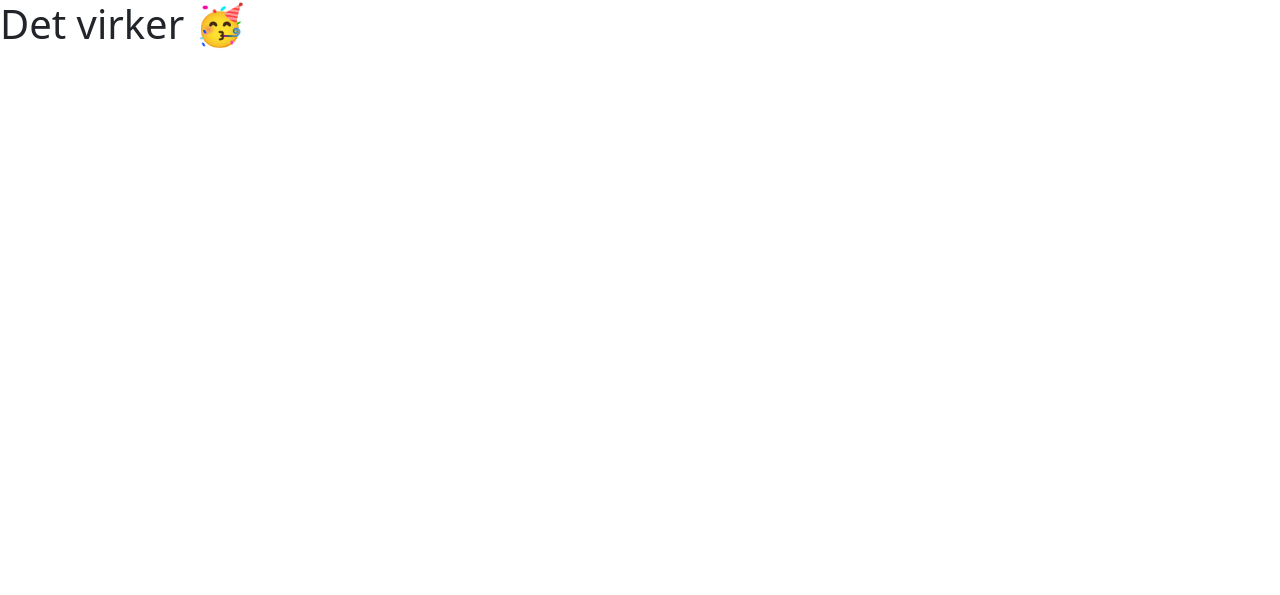
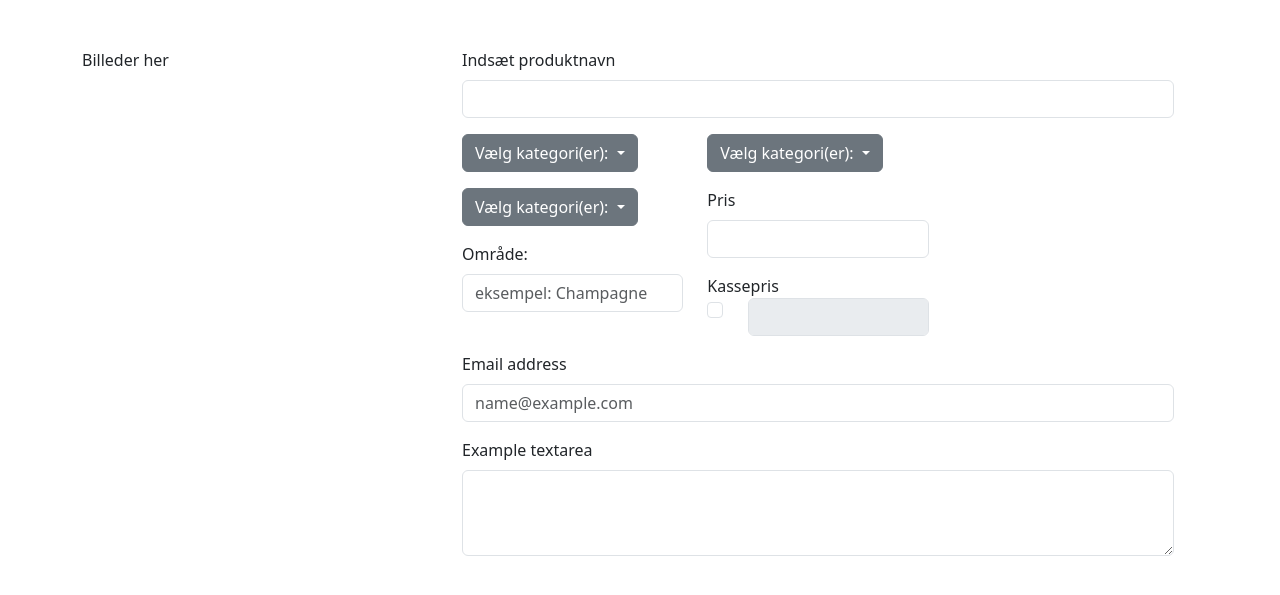
Before and after one commit to JonatanEmil/mul23e4semeks, a PHP site: page /indsaetprodukt.php in a window 1280 px wide. Shown: the top 595 px of the page. Run offline with PHP 8.4, Linux system fonts and the light colour scheme; data that the repository does not hold is empty; style sheets or scripts are compiled from the project's sources.

Commit message:
Progress på indsaetprodukt.php

```diff
--- a/css/styles.scss
+++ b/css/styles.scss
@@ -18,3 +18,8 @@ $theme-colors: map-merge($theme-colors, $custom-colors);
 @import "bootstrapComponents";
 
 // 5. Du kan lave styling her...
+.wide-dropdown {
+	width: 35vw;      /* ca. 576px på en 1920px skærm */
+	columns: 3;       /* del listen i 2 lodrette kolonner */
+	padding: 1rem;
+}
--- /dev/null
+++ b/footer.php
@@ -0,0 +1 @@
+<?php
--- /dev/null
+++ b/header.php
@@ -0,0 +1 @@
+<?php
--- a/indsaetprodukt.php
+++ b/indsaetprodukt.php
@@ -2,15 +2,17 @@
 /**
  * @var db $db
  */
-
 require "settings/init.php";
+$kategorier = $db->sql('SELECT * FROM kategorier ORDER BY katenavn ASC');
+$lande = $db->sql('SELECT * FROM lande ORDER BY landenavn ASC');
+$butikker = $db->sql('SELECT * FROM butikker ORDER BY butiknavn ASC');
 ?>
 <!DOCTYPE html>
 <html lang="da">
 <head>
     <meta charset="utf-8">
 
-    <title>Sigende titel</title>
+    <title>Indsæt produkt</title>
 
     <meta name="robots" content="All">
     <meta name="author" content="Udgiver">
@@ -23,7 +25,86 @@ require "settings/init.php";
 
 <body>
 
-<h1>Det virker 🥳</h1>
+<div class="container">
+    <div class="row mt-5">
+        <div class="col-4">
+            Billeder her
+        </div>
+        <div class="col-8 row">
+            <div class="mb-3">
+                <label for="produktnavn" class="form-label">Indsæt produktnavn</label>
+                <input type="text" class="form-control" id="produktnavn">
+            </div>
+            <div class="col-4">
+                    <div class="dropdown mb-3">
+                        <button class="btn btn-secondary dropdown-toggle" type="button" data-bs-toggle="dropdown" aria-expanded="false" data-bs-auto-close="inside">
+                            Vælg kategori(er):
+                        </button>
+                        <ul class="dropdown-menu wide-dropdown">
+                            <?php foreach ($kategorier as $kategori) {?>
+                                <li><a class="dropdown-item" href = "#" ><?php echo $kategori->katenavn ?></a></li>
+                           <?php }?>
+                        </ul>
+                    </div>
+                <div class="dropdown mb-3">
+                    <button class="btn btn-secondary dropdown-toggle" type="button" data-bs-toggle="dropdown" aria-expanded="false" data-bs-auto-close="inside">
+                        Vælg kategori(er):
+                    </button>
+                    <ul class="dropdown-menu wide-dropdown">
+                        <?php foreach ($lande as $land) {?>
+                            <li><a class="dropdown-item" href = "#" ><?php echo $land->landenavn ?></a></li>
+                        <?php }?>
+                    </ul>
+                </div>
+                <div class="mb-3">
+                    <label for="omraade" class="form-label">Område:</label>
+                    <input type="text" class="form-control" id="omraade" placeholder="eksempel: Champagne">
+                </div>
+            </div>
+            <div class="col-4">
+                <div class="dropdown mb-3">
+                    <button class="btn btn-secondary dropdown-toggle" type="button" data-bs-toggle="dropdown" aria-expanded="false" data-bs-auto-close="inside">
+                        Vælg kategori(er):
+                    </button>
+                    <ul class="dropdown-menu wide-dropdown">
+                        <?php foreach ($butikker as $butik) {?>
+                            <li><a class="dropdown-item" href = "#" ><?php echo $butik->butiknavn ?></a></li>
+                        <?php }?>
+                    </ul>
+                </div>
+                <div class="mb-3">
+                    <label for="pris" class="form-label">Pris</label>
+                    <input type="text" class="form-control" id="pris">
+                </div>
+                <div class="row">
+                    <div class="col-2">
+                        Kassepris
+                        <div class="form-check">
+                            <input class="form-check-input" type="checkbox" value="" id="checkDefault">
+                            <label class="form-check-label" for="checkDefault">
+                            </label>
+                        </div>
+                    </div>
+                <div class="mb-3 col-10">
+                    <label for="kassepris" class="form-label"></label>
+                    <input type="text" class="form-control" id="kassepris" disabled>
+                </div>
+                </div>
+            </div>
+            <div class="col-4">
+
+            </div>
+            <div class="mb-3">
+                <label for="exampleFormControlInput1" class="form-label">Email address</label>
+                <input type="email" class="form-control" id="exampleFormControlInput1" placeholder="name@example.com">
+            </div>
+            <div class="mb-3">
+                <label for="exampleFormControlTextarea1" class="form-label">Example textarea</label>
+                <textarea class="form-control" id="exampleFormControlTextarea1" rows="3"></textarea>
+            </div>
+        </div>
+    </div>
+</div>
 
 <script src="https://cdn.jsdelivr.net/npm/bootstrap@5.3.3/dist/js/bootstrap.bundle.min.js"></script>
 </body>
```
